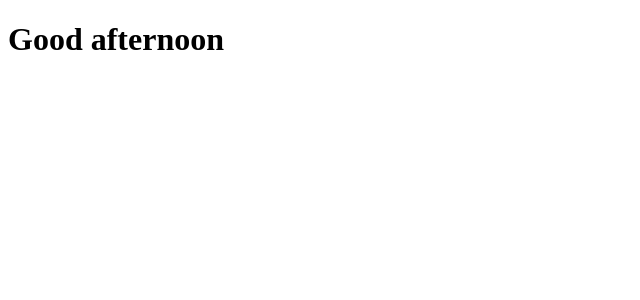
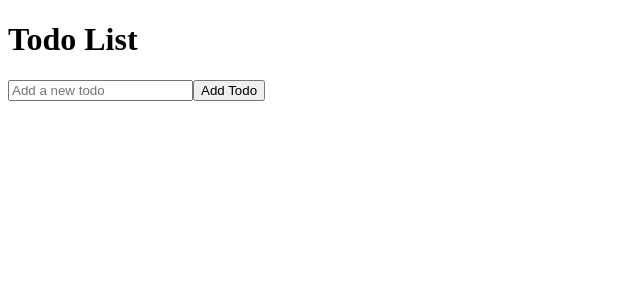
Before and after one commit to TemirovaAzima/typescript-react, a React (Vite) app: page / in a window 1280 px wide. Shown: the top 300 px of the page, without its empty margins (0-640 px from the left). Built offline with nearby package versions, Linux system fonts and the light colour scheme.

Commit message:
todo end

```diff
--- a/src/App.tsx
+++ b/src/App.tsx
@@ -1,12 +1,41 @@
-import Greeting from "./components/Greeting.tsx";
-import {JSX} from "react";
+import React, { useState } from "react";
+
+const TodoList = () => {
+    const [todos, setTodos] = useState<string[]>([]);
+    const [inputValue, setInputValue] = useState<string>("");
 
 
-const App = (): JSX.Element => {
+    const handleSubmit = (e:React.FormEvent<HTMLFormElement>) => {
+        e.preventDefault();
+        if (inputValue.trim()) {
+            setTodos([...todos, inputValue]);
+            setInputValue("");
+        }
+    };
+
+    const handleChange = (e: React.ChangeEvent<HTMLInputElement>) => {
+        setInputValue(e.target.value);
+    };
+
     return (
         <div>
-          <Greeting timeOfDay={"morning"}/>
+            <h1>Todo List</h1>
+            <form onSubmit={handleSubmit}>
+                <input
+                    type="text"
+                    value={inputValue}
+                    onChange={handleChange}
+                    placeholder="Add a new todo"
+                />
+                <button type="submit">Add Todo</button>
+            </form>
+            <ul>
+                {todos.map((todo: string, index:number) => (
+                    <li key={index}>{todo}</li>
+                ))}
+            </ul>
         </div>
-    )
-}
-export default App
+    );
+};
+
+export default TodoList;
--- a/src/components/Greeting.tsx
+++ /dev/null
@@ -1,10 +0,0 @@
-import {JSX} from "react";
-
-const Greeting = ({timeOfDay}: {timeOfDay: string}): JSX.Element => {
-    return (timeOfDay === "Morning")?(
-        <h1>Good Morning</h1>
-    ): (
-            <h1>Good afternoon</h1>)
-}
-
-export default Greeting
```
